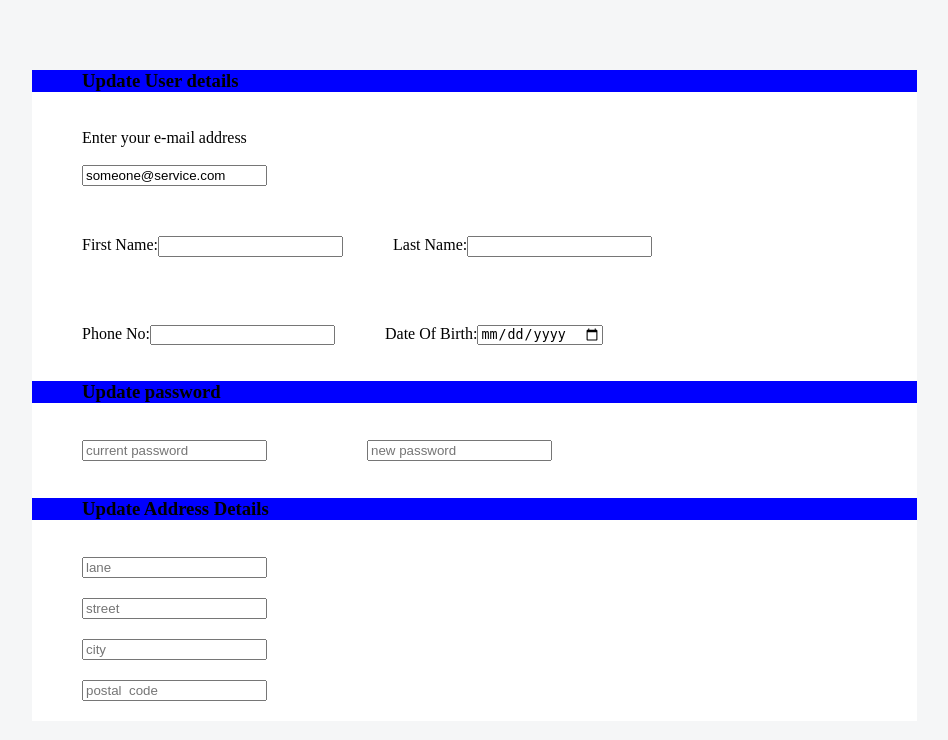
After one commit to DananjayaNirmal/TECHSA, a PHP site: page /updateUserDetails.php in a window 1280 px wide. The commit adds this page. Shown: the top 740 px of the page, without its empty margins (46-994 px from the left). Run offline with PHP 8.4, Linux system fonts and the light colour scheme.

Commit message:
added update user details

```diff
--- a/admin/agentReply.php
+++ b/admin/agentReply.php
@@ -3,7 +3,7 @@ require "../config/config.php"
 
 $areply = $_POST['areply'];
 
-$stmt = $conn->prepare("INSERT INTO agentReply(reply) VALUES('$areply')");
+$stmt = $conn->query("INSERT INTO agentReply(reply) VALUES('$areply')");
 
 if ($stmt) {
 
--- a/admin/replyInquiry.php
+++ b/admin/replyInquiry.php
@@ -84,19 +84,19 @@ $result = mysqli_query($conn,$sql);
 
 if ($result->num_rows > 0) {
     while ($row = $result->fetch_assoc()) {
-        echo "<div style = 'margin-top:-150px; margin-left:1px; width:71%; border:1px solid gray;'>" . $row['issue'] . "</div><br>
+        echo "<div style = ' margin-top:50px;margin-left:1px; width:71%; border:1px solid gray;'>" . $row['issue'] . "</div><br>
         <div style='margin-left:1px;'>
             <form metod = 'POST' action = 'agentReply.php'>
                 <textarea rows='8' cols='100' name='areply' style = 'border:1px solid gray;outline:none;'></textarea>
                 <br>
-                <input type='button' value='reply' name='asend' style = 'padding:3px 15px 3px 15px; background-color:gray;border:none; color:#fff;'>
+                <input type='button' value='add response' name='asend' style = 'padding:3px 15px 3px 15px; background-color:gray;border:none; color:#fff;'>
             </form>
         </div>
         ";
         break;
     }
 } else {
-    echo "<h3>No submitted inquiries</h3>";
+    echo""; /*"<h3>No submitted inquiries</h3>";*/
 }
 
 
--- /dev/null
+++ b/updateUserDetails.php
@@ -0,0 +1,74 @@
+<!DOCTYPE html>
+<html>
+<head>
+    <title>Online Customer support</title>
+    <meta name="viewport" content="width=device-width, initial-scale=1.0">
+    <style>
+        body{
+            background:linear-gradient(to right,#F5F6F7,#F5F6F7)
+        }
+        </style>
+</head>
+ <body>
+<div style = "background-color:#fff; width:70%; margin:70px; height:100%; box-shadow:10px;">
+    <div style = "margin-left:50px;">
+
+<div>
+    <form method = "POST">
+        <h3 style = "background-color:blue; margin-left:-50px; padding-left:50px;">Update User details</h3>
+        <br>
+        Enter your e-mail address
+        </br></br>
+        <input type = "email" value = "someone@service.com" name = "email" style = "margin-bottom:50px;">
+        <br>
+
+        <div style = "display:flex;">
+        First Name:
+        </br>
+        <input type = "text"  name = "fname" style = "margin-right:50px;">
+
+        Last Name:
+        </br>
+        <input type = "text" name = "lname">
+        </div>
+        <br>
+
+
+        <div style = "display:flex; margin-top:50px; width:100%; height:20px;">
+        Phone No:
+        </br>
+        <input type = "phone" name = "phone" style = "margin-right:50px;">
+
+        Date Of Birth:
+        </br>
+        <input type = "date" name = "dob">
+        </div>
+        </br>
+        <h3 style = "margin-left:-50px; padding-left:50px; background-color:blue;">Update password</h3>
+
+        <br>
+        <div style = "display:flex;">
+            <input type = "password" name = "cpwd" placeholder = "current password" style = "margin-right:100px;">
+            <input type = "password" name = "npwd" placeholder = "new password">
+        </div>
+
+        <br>
+        <h3 style = "margin-left:-50px; padding-left:50px; background-color:blue;">Update Address Details</h3>
+        <br>
+
+        <input type = "text" name = "lane" placeholder = "lane" style ="margin-bottom:20px;">
+        </br>
+        <input type = "text" name = "street" placeholder = "street" style ="margin-bottom:20px;">
+        </br>
+        <input type = "text" name = "city" placeholder = "city" style ="margin-bottom:20px;">
+        </br>
+        <input type = "text" name = "zip" placeholder = "postal  code" style ="margin-bottom:20px;">
+
+        </br>
+</form>
+</div>
+</div>
+</div>
+
+</body>
+</html>
```
